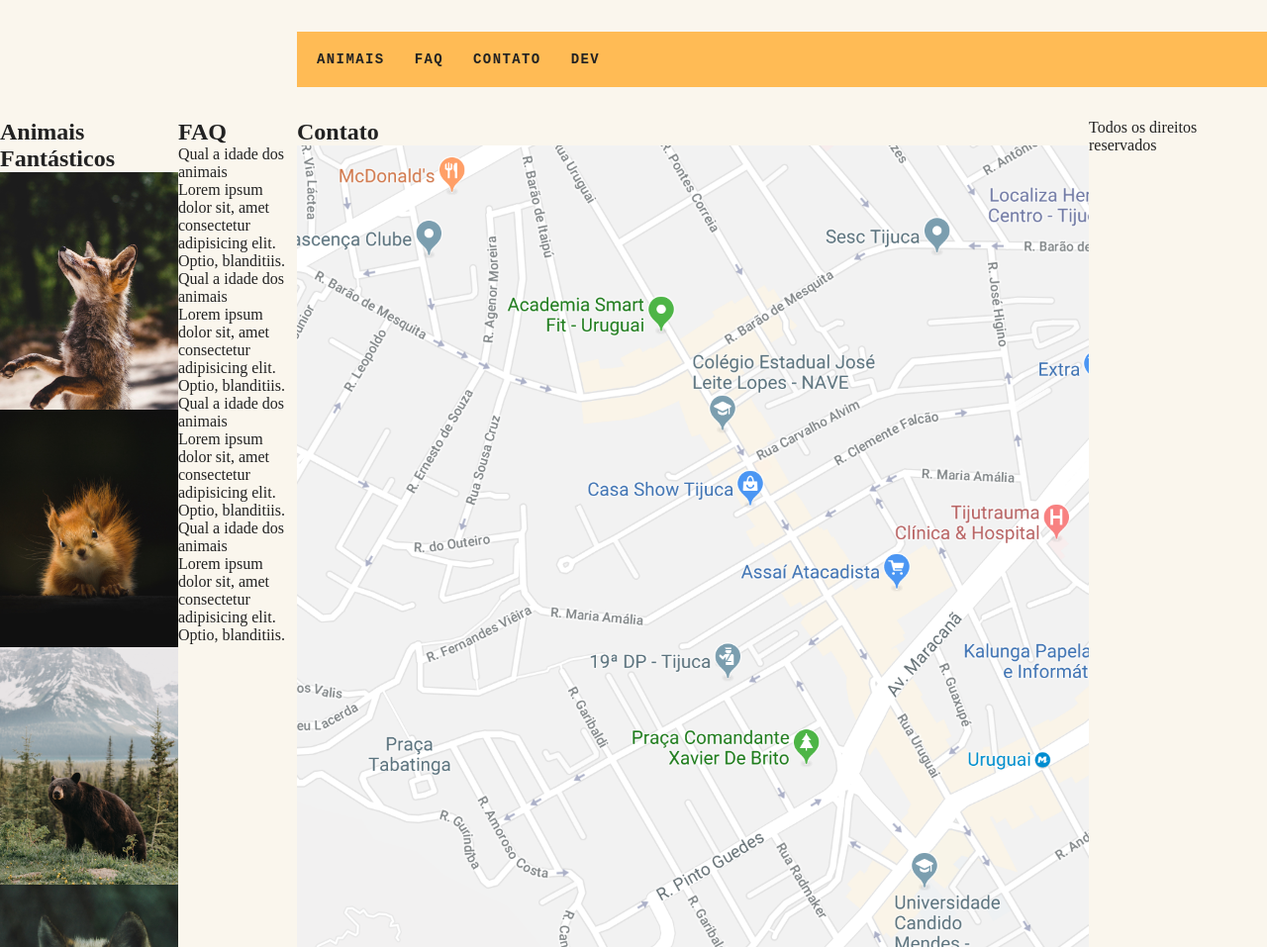
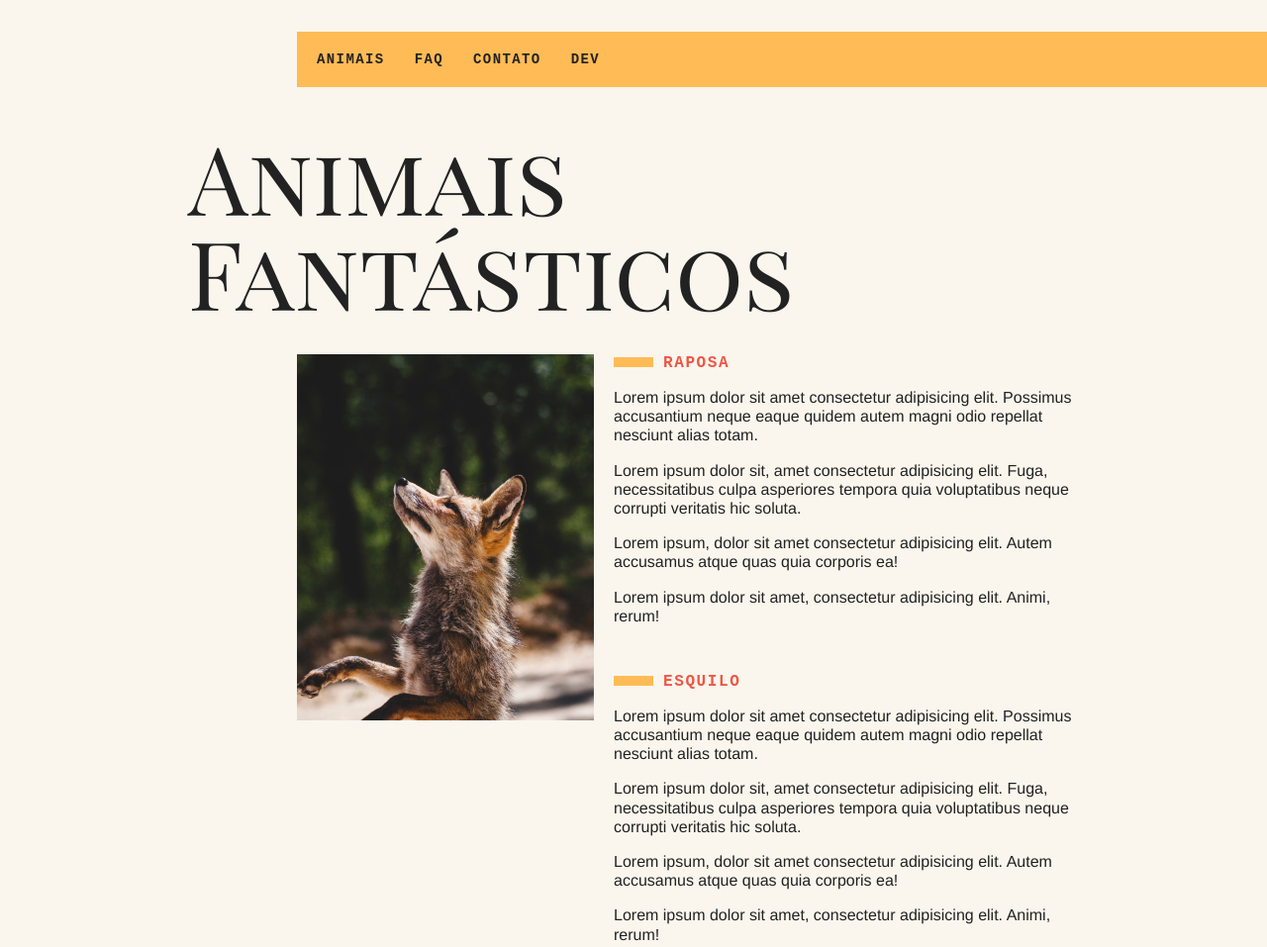
Before and after one commit to dafinysouza/fantastic-beasts, a plain HTML site: page index.html in a window 1280 px wide. Shown: the top 957 px of the page at 99% size. Drawn offline with Linux system fonts and the light colour scheme.

Commit message:
WIP: estilo

```diff
--- a/css/style.css
+++ b/css/style.css
@@ -45,3 +45,87 @@
     font-size: 0.875rem;
     letter-spacing: .1em;
 }
+
+.grid-section {
+    grid-column: 2 / 4;
+    width: 100%;
+    box-sizing: border-box;
+    padding: 10px;
+    display: grid;
+    grid-template-columns: 90px 300px 1fr;
+    grid-gap: 20px;
+    margin-bottom: 4rem;
+}
+
+.titulo {
+    font-family: 'Playfair Display SC', georgia;
+    font-size: 6rem;
+    line-height: 1;
+    font-weight: 400;
+    margin-bottom: 1rem;
+    grid-column: 1 / 4;
+}
+
+.animais h2 {
+    font-family: 'IBM Plex Mono', monospace;
+    font-size: 1rem;
+    text-transform: uppercase;
+    letter-spacing: .1em;
+    margin-bottom: 1rem;
+    color: #E54;
+}
+
+.animais h2::before {
+    content: '';
+    display: inline-block;
+    width: 40px;
+    height: 10px;
+    margin-right: 10px;
+    background: #FB5;
+}
+
+.animais p {
+    font-family: Helvetica, Arial;
+    line-height: 1.2;
+    margin-bottom: 1rem;
+}
+
+.animais-lista {
+    height: 370px;
+    overflow-y: scroll;
+    grid-column: 2;
+}
+
+.animais-lista::-webkit-scrollbar {
+    width: 18px;
+}
+
+.animais-lista::-webkit-scrollbar-thumb {
+    background: #FB5;
+    border-left: 4px solid #faf6ed;
+    border-right: #faf6ed;
+}
+
+.animais-lista::-webkit-scrollbar-track {
+    background: #faf6ed;
+}
+
+.animais-descricao {
+    grid-column: 3;
+}
+
+.animais-descricao section {
+    margin-bottom: 3rem;
+}
+
+.faq-lista {
+    grid-column: 2 / 4;
+}
+
+.faq-lista dt {
+    font-family: 'IBM Plex Mono', monospace;
+    font-weight: bold;
+    margin-top: 2rem;
+    margin-bottom: .5rem;
+    color: #E54;
+}
--- a/index.html
+++ b/index.html
@@ -5,6 +5,7 @@
   <meta charset="UTF-8">
   <meta name="viewport" content="width=device-width, initial-scale=1.0">
   <meta http-equiv="X-UA-Compatible" content="ie=edge">
+  <link rel="stylesheet" href="https://fonts.googleapis.com/css?family=Playfair+Display+SC">
   <link rel="stylesheet" href="css/style.css">
   <title>Animais Fantásticos</title>
 </head>
@@ -20,7 +21,7 @@
   </nav>
   <section class="grid-section animais" id="animais">
     <h1 class="titulo">Animais Fantásticos</h1>
-    <ul>
+    <ul class="animais-lista">
       <li>
         <img src="img/imagem1.jpg" alt="">
       </li>
@@ -80,8 +81,8 @@
     </div>
   </section>
   <section class="grid-section faq" id="faq">
-    <h1>FAQ</h1>
-    <dl>
+    <h1 class="titulo">FAQ</h1>
+    <dl class="faq-lista">
       <dt>Qual a idade dos animais</dt>
       <dd>Lorem ipsum dolor sit, amet consectetur adipisicing elit. Optio, blanditiis.</dd>
       <dt>Qual a idade dos animais</dt>
```
